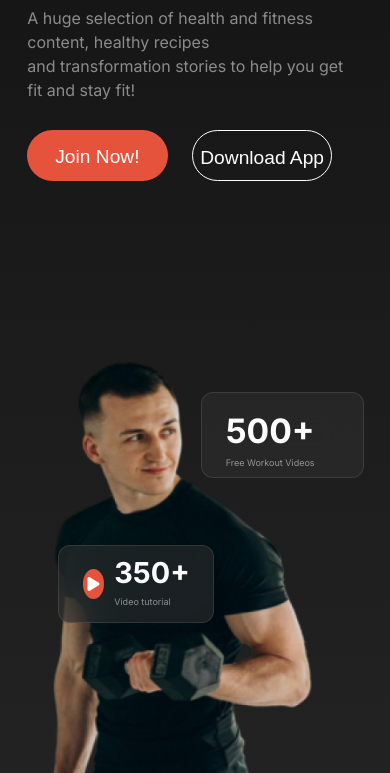
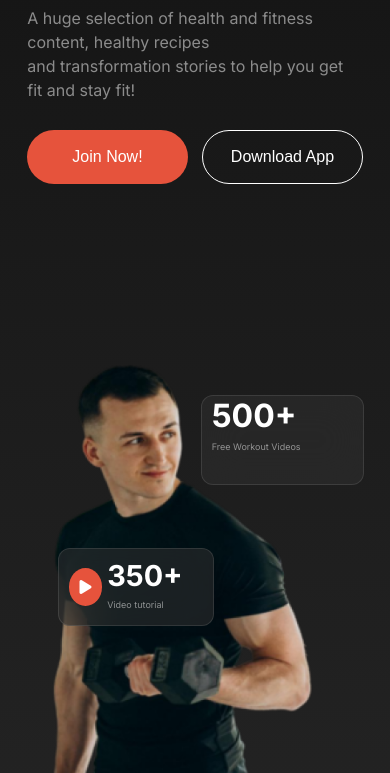
Before and after one commit to ChrabonDey/Assignment-02, a plain HTML site: page index.html in a window 390 px wide. Shown: the part 327-1100 px from the top of the page. Drawn offline with Linux system fonts and the light colour scheme.

Commit message:
here I am applying some responsiveness

```diff
--- a/index.html
+++ b/index.html
@@ -30,8 +30,8 @@
                 <h1 class="banner-tittle">Get body in <br><span id="shape">shape</span>& stay healthy</h1>
                 <p class="p-style " style="margin-bottom: 28px;">A huge selection of health and fitness content, healthy recipes <br> and transformation stories to help you get fit and stay fit!</p>
                <div class="button">
-                <button class="btn" style="font-size:1.2rem">Join <span class="club">Club</span>Now!</button> &nbsp;
-                <button class="btn btn-2" style="font-size:1.2rem">Download App</button>
+                <button class="btn">Join <span class="club">Club</span>Now!</button> &nbsp;
+                <button class="btn btn-2">Download App</button>
                </div>
             </div>
             <div class="banner-box">
--- a/styles/style.css
+++ b/styles/style.css
@@ -30,7 +30,7 @@ html{
 }
 .btn{
    width:42%;
-    height:10%;
+    height:54px;
     padding: 16px 40px 16px 40px;
     border-radius: 32px;
     color:white;
@@ -98,8 +98,8 @@ html{
     margin:0 auto;
     margin-top: 33px;
     display: flex;
+    flex-direction: row;
     justify-content: center;
-    align-items: center;
     gap:160px;
 
 }
@@ -144,7 +144,7 @@ html{
   top:74%;
   left:-34%;
   display: flex;
-  gap:10px;
+  gap:5px;
   align-items: center;
 }
 .box-2{
@@ -160,21 +160,22 @@ html{
 
 }
 .box-2 h1{
-   font-size: 2.5rem;
+   font-size: 2.3rem;
 }
 
 .icon{
 
     border-radius:50%;
     background-color:rgb(230, 83, 60);
-    width:3vw;
-    height: 40px;
+    width:25%;
+    height: 50%;
     display: flex;
     flex-direction: column;
     align-items: center;
     justify-content: center;
 
 }
+
 
 @media screen and (max-width:576px) {
     .nav-bar ul{
@@ -187,7 +188,7 @@ html{
 
     }
     .nav-bar{
-       width:88%;
+        width:88%;
        margin:0 auto;
     }
     .banner{
@@ -210,13 +211,17 @@ html{
     }
     .button{
         display: flex;
-        gap:10px;
-        width:78.2vw;
+        width:100%;
+       gap:5px;
     }
     .btn{
-        width: 37vw;
-        height: 6vh;
-        padding: 16px 0px 16px 0px;
+        width: 50%;
+        height: 54px;
+       padding:0px  10px;
+    }
+    .btn-2{
+        font-size:1rem;
+
     }
     .club{
         display: none;
@@ -229,9 +234,10 @@ html{
    }
    .box-2{
     width:42vw;
-    height: 22vw;
+    height: 23vw;
     top:10%;
     left:57%;
+    padding:0px 10px;
    }
    .box-2 p,.box-1 p{
 
@@ -239,24 +245,15 @@ html{
 
    }
    .box-2 h1{
-    font-size:2.1rem;
+    font-size:2rem;
    }
    .box-1{
     width:40vw;
     height: 20vw;
     top:40%;
-    left:10%
-
+    left:10%;
+    padding:0px 10px;
    }
-   .icon{
-
-    border-radius:50%;
-    background-color:rgb(230, 83, 60);
-    width:20vw;
-    height: 30px;
-
-
-}
 
 
 
```
